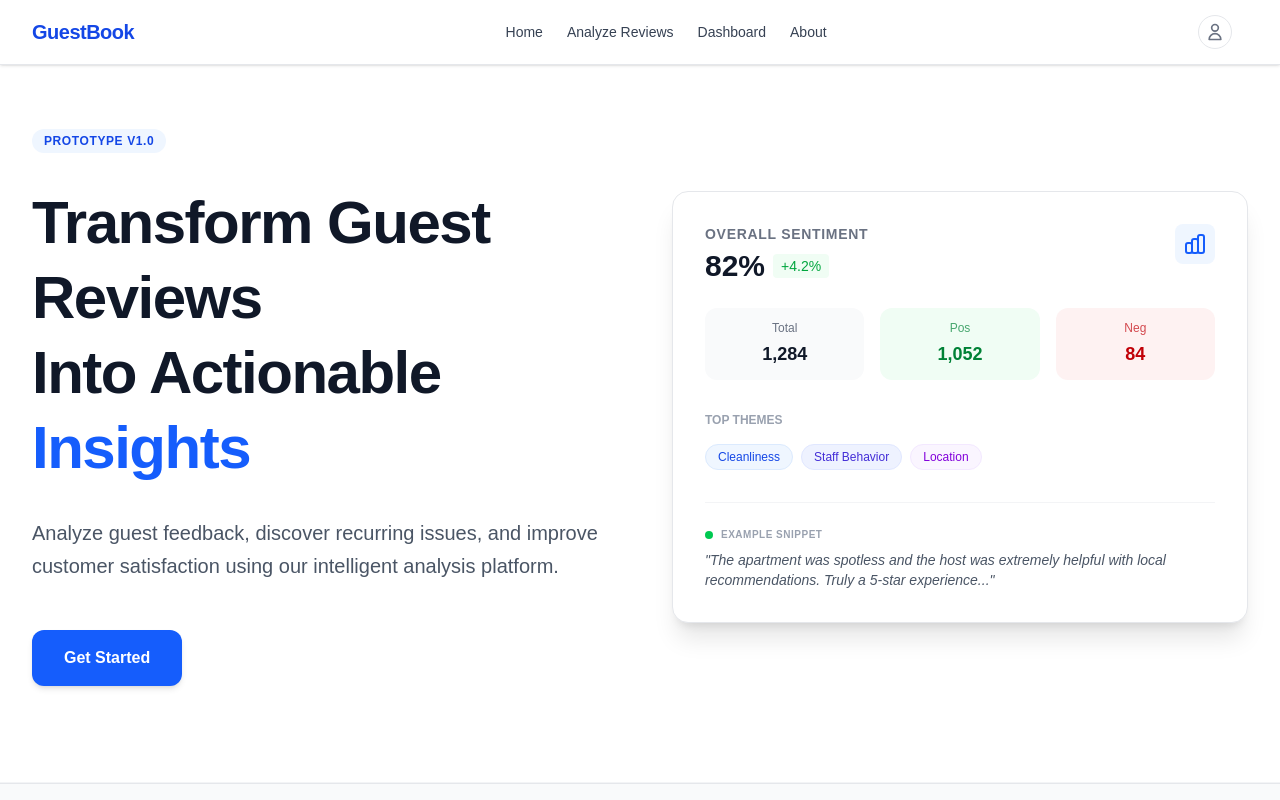
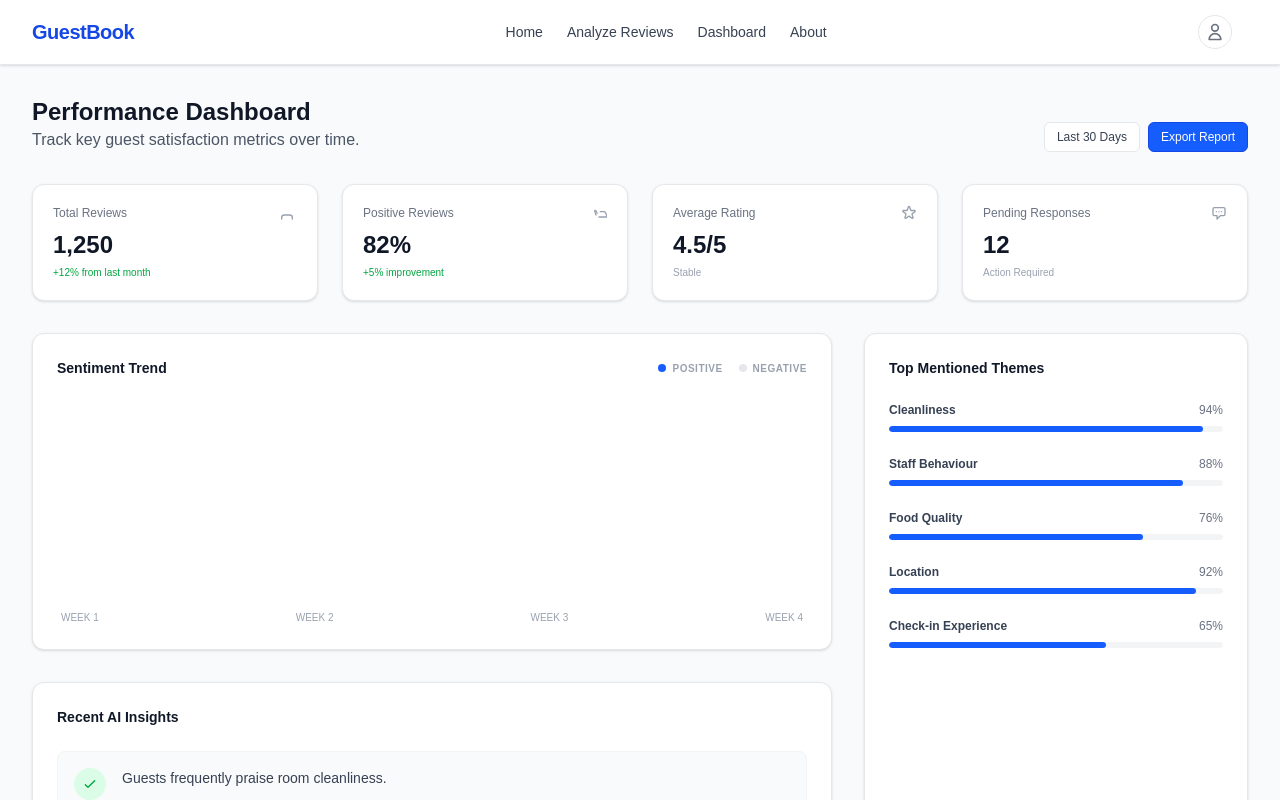
Before and after one commit to AbhijayChaudhary/guest-feedback-intelligence-platform, a Next.js app: page /dashboard in a window 1280 px wide. Shown: the top 800 px of the page. Built offline with nearby package versions, Linux system fonts and the light colour scheme.

Commit message:
feat: improve dashboard insights presentation

```diff
--- a/app/dashboard/page.js
+++ b/app/dashboard/page.js
@@ -1,85 +1,128 @@
-export default function Hero() {
+export default function DashboardPage() {
+  const stats = [
+    { label: 'Total Reviews', value: '1,250', change: '+12% from last month', icon: 'M17 21v-2a4 4 0 00-4-4H5a4 4 0 00-4 4v2' },
+    { label: 'Positive Reviews', value: '82%', change: '+5% improvement', icon: 'M14 10h4.757c1.27 0 2.539.6 3.018 1.613l2.225 4.896A1 1 0 0123.018 18h-11.02m-4.509-3L5.682 9.5a1 1 0 011.812-.853l1.833 3.667' },
+    { label: 'Average Rating', value: '4.5/5', change: 'Stable', icon: 'M11.049 2.927c.3-.921 1.603-.921 1.902 0l1.519 4.674a1 1 0 00.95.69h4.915c.969 0 1.371 1.24.588 1.81l-3.976 2.888a1 1 0 00-.363 1.118l1.518 4.674c.3.922-.755 1.688-1.538 1.118l-3.976-2.888a1 1 0 00-1.175 0l-3.976 2.888c-.783.57-1.838-.197-1.538-1.118l1.518-4.674a1 1 0 00-.363-1.118l-3.976-2.888c-.784-.57-.38-1.81.588-1.81h4.914a1 1 0 00.951-.69l1.519-4.674z' },
+    { label: 'Pending Responses', value: '12', change: 'Action Required', icon: 'M8 10h.01M12 10h.01M16 10h.01M9 16H5a2 2 0 01-2-2V6a2 2 0 012-2h14a2 2 0 012 2v8a2 2 0 01-2 2h-5l-5 5v-5z' },
+  ];
+
+  const themes = [
+    { name: 'Cleanliness', score: 94, color: 'text-green-600 bg-green-50' },
+    { name: 'Staff Behaviour', score: 88, color: 'text-blue-600 bg-blue-50' },
+    { name: 'Food Quality', score: 76, color: 'text-yellow-600 bg-yellow-50' },
+    { name: 'Location', score: 92, color: 'text-indigo-600 bg-indigo-50' },
+    { name: 'Check-in Experience', score: 65, color: 'text-red-600 bg-red-50' },
+  ];
+
+  const insights = [
+    { text: 'Guests frequently praise room cleanliness.', type: 'positive' },
+    { text: 'Check-in delays are mentioned in several recent reviews.', type: 'negative' },
+    { text: 'Staff friendliness is a recurring positive theme.', type: 'positive' },
+  ];
+
   return (
-    <section className="bg-white border-b border-gray-100 pt-32 pb-24 overflow-hidden">
+    <div className="pt-24 pb-12 bg-gray-50 min-h-screen font-geist-sans">
       <div className="max-w-7xl mx-auto px-4 sm:px-6 lg:px-8">
-        <div className="grid grid-cols-1 lg:grid-cols-2 gap-16 items-center">
-          <div className="text-left space-y-8">
-            <div className="inline-flex items-center px-3 py-1 rounded-full bg-blue-50 text-blue-700 text-xs font-semibold uppercase tracking-wider">
-              Prototype v1.0
+        <div className="mb-8 flex justify-between items-end">
+          <div>
+            <h1 className="text-2xl font-bold text-gray-900">Performance Dashboard</h1>
+            <p className="text-gray-600">Track key guest satisfaction metrics over time.</p>
           </div>
-            <h1 className="text-4xl md:text-5xl lg:text-6xl font-extrabold tracking-tight text-gray-900 leading-tight font-geist-sans">
-              Transform Guest Reviews <br />
-              Into Actionable <span className="text-blue-600">Insights</span>
-            </h1>
-            <p className="text-xl text-gray-600 leading-relaxed max-w-xl">
-              Analyze guest feedback, discover recurring issues, and improve customer satisfaction using our intelligent analysis platform.
-            </p>
-            <div className="flex pt-4">
-              <button className="px-8 py-4 bg-blue-600 text-white font-semibold rounded-xl hover:bg-blue-700 transition-all shadow-md active:scale-95">
-                Get Started
-              </button>
+          <div className="flex space-x-2">
+            <button className="px-3 py-1.5 bg-white border border-gray-200 text-xs font-medium rounded-md text-gray-700 hover:bg-gray-50 transition-colors">Last 30 Days</button>
+            <button className="px-3 py-1.5 bg-blue-600 border border-blue-700 text-xs font-medium rounded-md text-white hover:bg-blue-700 transition-colors">Export Report</button>
           </div>
         </div>
 
-          <div className="relative">
-            {/* Review Intelligence Preview Card */}
-            <div className="bg-white border border-gray-200 rounded-2xl shadow-xl p-6 lg:p-8 relative z-10">
-              <div className="flex justify-between items-start mb-6">
-                <div>
-                  <h3 className="text-sm font-semibold text-gray-500 uppercase tracking-wider">Overall Sentiment</h3>
-                  <div className="flex items-center mt-1">
-                    <span className="text-3xl font-bold text-gray-900">82%</span>
-                    <span className="ml-2 text-sm font-medium text-green-600 bg-green-50 px-2 py-0.5 rounded">+4.2%</span>
+        {/* Highlight Stats */}
+        <div className="grid grid-cols-1 md:grid-cols-2 lg:grid-cols-4 gap-6 mb-8">
+          {stats.map((stat, i) => (
+            <div key={i} className="bg-white border border-gray-200 rounded-xl p-5 shadow-sm">
+              <div className="flex justify-between items-start mb-2">
+                <p className="text-xs font-medium text-gray-500">{stat.label}</p>
+                <svg className="w-4 h-4 text-gray-400" fill="none" viewBox="0 0 24 24" stroke="currentColor">
+                  <path strokeLinecap="round" strokeLinejoin="round" strokeWidth={2} d={stat.icon} />
+                </svg>
+              </div>
+              <div className="flex items-baseline space-x-2">
+                <span className="text-2xl font-bold text-gray-900">{stat.value}</span>
+              </div>
+              <p className={`text-[10px] mt-1 font-medium ${stat.change.includes('+') ? 'text-green-600' : 'text-gray-400'}`}>
+                {stat.change}
+              </p>
+            </div>
+          ))}
+        </div>
+
+        <div className="grid grid-cols-1 lg:grid-cols-3 gap-8">
+          {/* Sentiment Trend */}
+          <div className="lg:col-span-2 space-y-8">
+            <div className="bg-white border border-gray-200 rounded-xl p-6 shadow-sm">
+              <div className="flex justify-between items-center mb-6">
+                <h2 className="text-sm font-semibold text-gray-900">Sentiment Trend</h2>
+                <div className="flex space-x-4 text-[10px] font-bold text-gray-400 uppercase tracking-wider">
+                  <div className="flex items-center gap-1.5"><div className="w-2 h-2 bg-blue-600 rounded-full"></div> Positive</div>
+                  <div className="flex items-center gap-1.5"><div className="w-2 h-2 bg-gray-200 rounded-full"></div> Negative</div>
                 </div>
               </div>
-                <div className="bg-blue-50 p-2 rounded-lg">
-                  <svg xmlns="http://www.w3.org/2000/svg" className="h-6 w-6 text-blue-600" fill="none" viewBox="0 0 24 24" stroke="currentColor">
-                    <path strokeLinecap="round" strokeLinejoin="round" strokeWidth={2} d="M9 19v-6a2 2 0 00-2-2H5a2 2 0 00-2 2v6a2 2 0 002 2h2a2 2 0 002-2zm0 0V9a2 2 0 012-2h2a2 2 0 012 2v10m-6 0a2 2 0 002 2h2a2 2 0 002-2m0 0V5a2 2 0 012-2h2a2 2 0 012 2v14a2 2 0 01-2 2h-2a2 2 0 01-2-2z" />
-                  </svg>
+              <div className="h-48 flex items-end gap-3 px-2">
+                {[60, 45, 75, 40, 90, 65, 80, 55, 70, 85, 40, 75].map((h, i) => (
+                  <div key={i} className="flex-grow flex flex-col gap-1 items-center group">
+                    <div className="w-full bg-blue-600 rounded-sm opacity-80 group-hover:opacity-100 transition-opacity" style={{ height: `${h}%` }}></div>
+                    <div className="w-full bg-gray-100 rounded-sm" style={{ height: `${20}%` }}></div>
+                  </div>
+                ))}
+              </div>
+              <div className="flex justify-between mt-4 text-[10px] text-gray-400 font-medium px-1 uppercase letter-tight">
+                <span>Week 1</span>
+                <span>Week 2</span>
+                <span>Week 3</span>
+                <span>Week 4</span>
               </div>
             </div>
 
-              <div className="grid grid-cols-3 gap-4 mb-8">
-                <div className="text-center p-3 bg-gray-50 rounded-xl">
-                  <p className="text-xs text-gray-500 mb-1">Total</p>
-                  <p className="text-lg font-bold text-gray-900">1,284</p>
+            {/* Recent AI Insights */}
+            <div className="bg-white border border-gray-200 rounded-xl p-6 shadow-sm">
+              <h2 className="text-sm font-semibold text-gray-900 mb-6">Recent AI Insights</h2>
+              <div className="space-y-4">
+                {insights.map((insight, i) => (
+                  <div key={i} className="flex gap-4 p-4 rounded-lg bg-gray-50 border border-gray-100">
+                    <div className={`w-8 h-8 rounded-full flex items-center justify-center shrink-0 ${insight.type === 'positive' ? 'bg-green-100 text-green-600' : 'bg-red-100 text-red-600'}`}>
+                      {insight.type === 'positive' ? (
+                        <svg className="w-4 h-4" fill="none" viewBox="0 0 24 24" stroke="currentColor"><path strokeLinecap="round" strokeLinejoin="round" strokeWidth={2} d="M5 13l4 4L19 7" /></svg>
+                      ) : (
+                        <svg className="w-4 h-4" fill="none" viewBox="0 0 24 24" stroke="currentColor"><path strokeLinecap="round" strokeLinejoin="round" strokeWidth={2} d="M12 9v2m0 4h.01m-6.938 4h13.856c1.54 0 2.502-1.667 1.732-3L13.732 4c-.77-1.333-2.694-1.333-3.464 0L3.34 16c-.77 1.333.192 3 1.732 3z" /></svg>
+                      )}
                     </div>
-                <div className="text-center p-3 bg-green-50 rounded-xl">
-                  <p className="text-xs text-green-700/70 mb-1">Pos</p>
-                  <p className="text-lg font-bold text-green-700">1,052</p>
+                    <p className="text-sm text-gray-700 font-medium">{insight.text}</p>
                   </div>
-                <div className="text-center p-3 bg-red-50 rounded-xl">
-                  <p className="text-xs text-red-700/70 mb-1">Neg</p>
-                  <p className="text-lg font-bold text-red-700">84</p>
+                ))}
+              </div>
             </div>
           </div>
 
-              <div className="space-y-4">
-                <h4 className="text-xs font-semibold text-gray-400 uppercase">Top Themes</h4>
-                <div className="flex flex-wrap gap-2">
-                  <span className="px-3 py-1 bg-blue-50 text-blue-700 text-xs font-medium rounded-full border border-blue-100">Cleanliness</span>
-                  <span className="px-3 py-1 bg-indigo-50 text-indigo-700 text-xs font-medium rounded-full border border-indigo-100">Staff Behavior</span>
-                  <span className="px-3 py-1 bg-purple-50 text-purple-700 text-xs font-medium rounded-full border border-purple-100">Location</span>
+          {/* Top Mentioned Themes */}
+          <div className="bg-white border border-gray-200 rounded-xl p-6 shadow-sm flex flex-col">
+            <h2 className="text-sm font-semibold text-gray-900 mb-6">Top Mentioned Themes</h2>
+            <div className="space-y-6">
+              {themes.map((theme, i) => (
+                <div key={i} className="space-y-2">
+                  <div className="flex justify-between items-center text-xs">
+                    <span className="font-semibold text-gray-700">{theme.name}</span>
+                    <span className="text-gray-500 font-medium">{theme.score}%</span>
+                  </div>
+                  <div className="w-full h-1.5 bg-gray-100 rounded-full overflow-hidden">
+                    <div className="h-full bg-blue-600 rounded-full" style={{ width: `${theme.score}%` }}></div>
                   </div>
                 </div>
-
-              <div className="mt-8 pt-6 border-t border-gray-100">
-                <div className="flex items-center gap-2 mb-2">
-                  <div className="w-2 h-2 rounded-full bg-green-500"></div>
-                  <span className="text-[10px] uppercase font-bold text-gray-400 tracking-wider">Example Snippet</span>
+              ))}
             </div>
-                <p className="text-sm text-gray-600 italic">
-                  "The apartment was spotless and the host was extremely helpful with local recommendations. Truly a 5-star experience..."
-                </p>
-              </div>
-            </div>
-
-            {/* Decorative background element */}
-            <div className="absolute -top-10 -right-10 w-32 h-32 bg-blue-100 rounded-full blur-3xl opacity-50 -z-10"></div>
-            <div className="absolute -bottom-10 -left-10 w-32 h-32 bg-indigo-100 rounded-full blur-3xl opacity-50 -z-10"></div>
+            <div className="mt-auto pt-8 border-t border-gray-100 italic text-[11px] text-gray-400">
+              * Themes are automatically extracted using NLP model v2.1
             </div>
           </div>
         </div>
-    </section>
+      </div>
+    </div>
   );
 }
```
Lines whose indentation alone changed are shown as unchanged.
